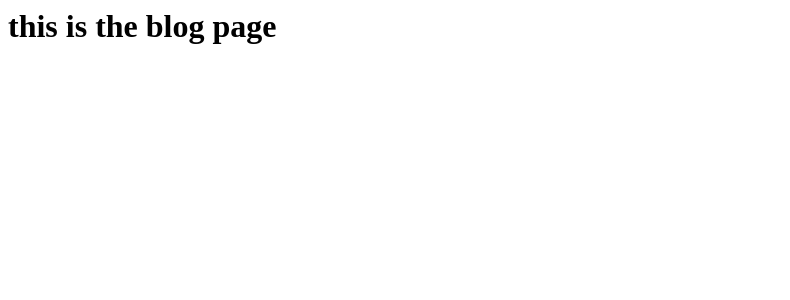
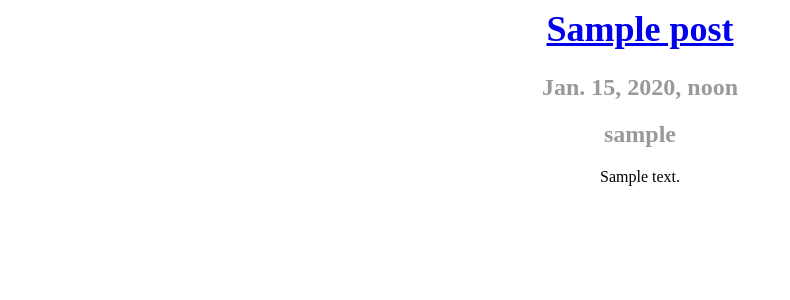
Before and after one commit to MilesWilliams/blogApp, a Django app: template blog/templates/blog/index.html in a window 1280 px wide. Shown: the top 300 px of the page, without its empty margins (0-790 px from the left). Run offline with Django 3.2, Linux system fonts and the light colour scheme; the template is opened without the code that fills it: values that come from a table or form of the project are taken from there, others are empty; tables that the repository leaves empty hold one stand-in row (values such as "Sample post").

Commit message:
finished tutorial

```diff
--- /dev/null
+++ b/blog/static/css/blog.css
@@ -0,0 +1,13 @@
+h1 {
+  font-size: 36px;
+  color: #000;
+  text-align: center;
+}
+h2{
+  font-size: 24px;
+  color: #999;
+  text-align: center;
+}
+p{
+  text-align: center;
+}
--- /dev/null
+++ b/blog/templates/blog/base.html
@@ -0,0 +1,13 @@
+{% load staticfiles %}
+<html>
+  <head>
+    <link rel="stylesheet" href="{% static '/css/blog.css' %}" >
+  </head>
+  <body>
+    {% if user.is_authenticated %}
+    <a href="{% url 'post_new' %}">Write a new post</a>
+    {% endif %}
+    {% block content %}
+    {% endblock %}
+  </body>
+</html>
--- /dev/null
+++ b/blog/templates/blog/details.html
@@ -0,0 +1,5 @@
+{% if user.is_authenticated %}
+<a href="{% url 'post_edit' pk=post.pk %}" >Edit the post</a>
+{% endif %}
+<h1> {{post.title}} </h1>
+<p> {{post.text}}</p>
--- a/blog/templates/blog/index.html
+++ b/blog/templates/blog/index.html
@@ -1 +1,9 @@
-<h1> this is the blog page </h1>
+{% extends 'blog/base.html' %}
+{% block content %}
+  {% for post in posts %}
+    <h1><a href="{% url 'post_detail' pk=post.pk %}">{{post.title}}</a></h1>
+    <h2> {{ post.published_date }}</h2>
+    <h2> {{ post.author }}</h2>
+    <p> {{ post.text | linebreaksbr }}
+  {% endfor %}
+{% endblock %}
--- a/blog/urls.py
+++ b/blog/urls.py
@@ -3,4 +3,7 @@ from . import views
 
 urlpatterns =[
  url(r'^$', views.post_list, name='post_list'),
+ url(r'^post/(?P<pk>\d+)/$', views.post_detail, name='post_detail'),
+ url(r'^post/new/$', views.post_new, name='post_new'),
+ url(r'^post/(?P<pk>\d+)/edit/$', views.post_edit, name='post_edit'),
 ]
```
Also changed, not shown: blog/forms.py (added, +8 -0 lines), blog/templates/blog/forms.html (added, +9 -0 lines), blog/views.py (+37 -2 lines).
